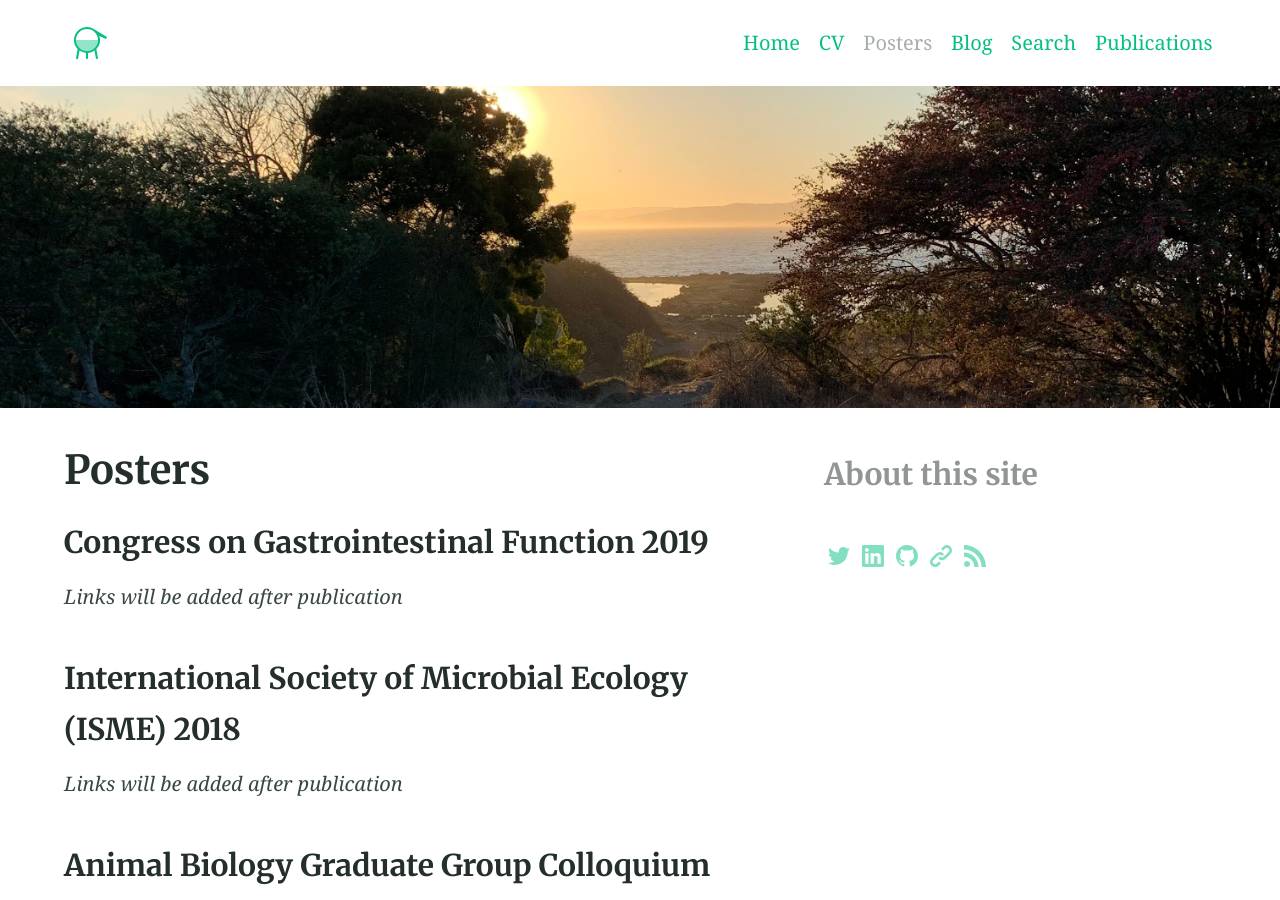
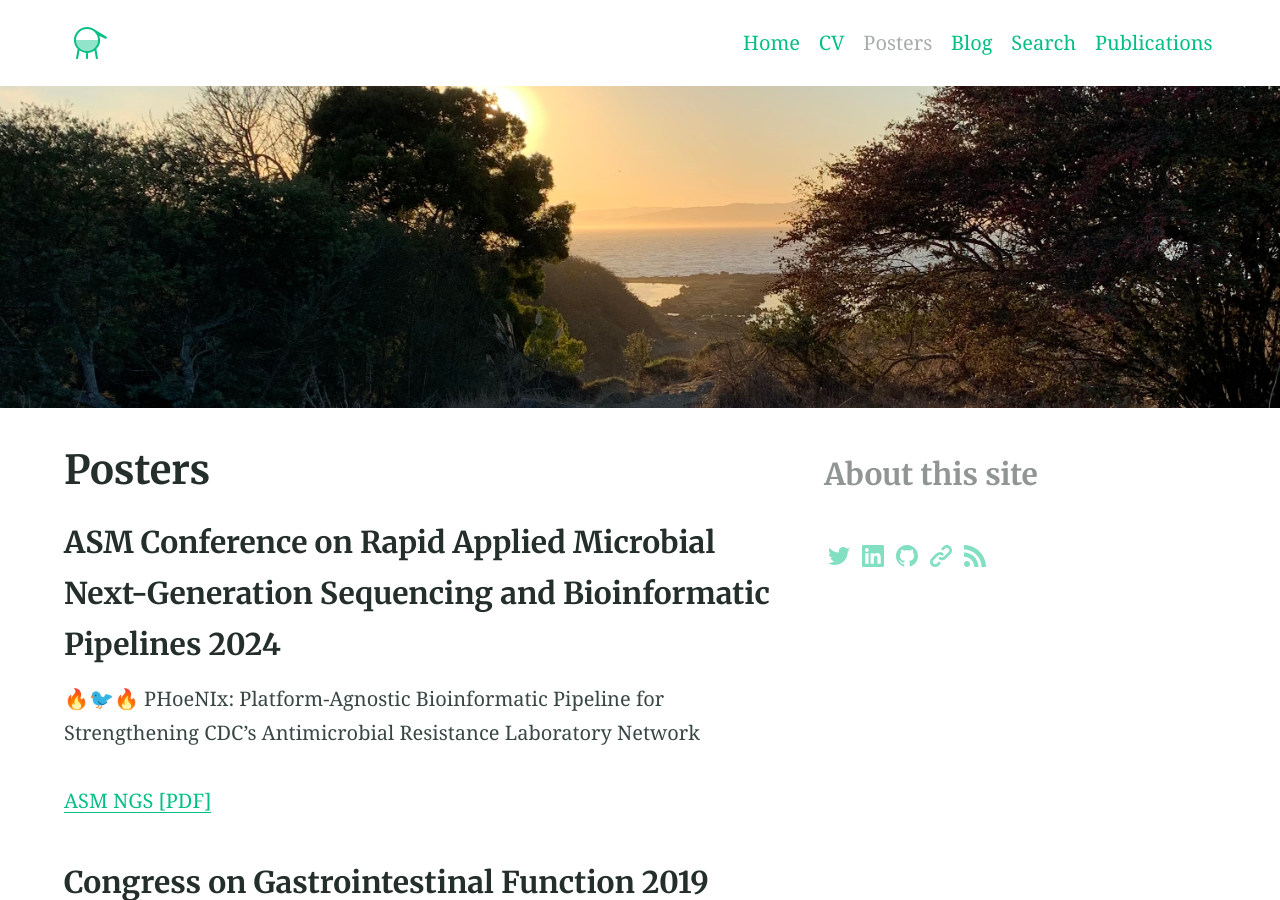
Before and after one commit to jvhagey/jvhagey.github.io, a Jekyll site: the page built from posters.md, in a window 1280 px wide and 900 px high. Built offline with Jekyll 4.4.1, drawn with Linux system fonts in a browser that asks for light colours; our own code applies the rules of GitHub Pages for plain Markdown files.

Commit message:
Update posters.md

```diff
--- a/posters.md
+++ b/posters.md
@@ -3,6 +3,12 @@ title: Posters
 feature_image: "/assets/IMG-3432.jpg"
 aside: true
 ---
+
+### ASM Conference on Rapid Applied Microbial Next-Generation Sequencing and Bioinformatic Pipelines 2024
+
+🔥🐦🔥 PHoeNIx: Platform-Agnostic Bioinformatic Pipeline for Strengthening CDC’s Antimicrobial Resistance Laboratory Network
+
+[ASM NGS [PDF]](http://jvhagey.github.io/files/ASM_NGS_2024.pptx)
 
 ### Congress on Gastrointestinal Function 2019
 *Links will be added after publication*
```
